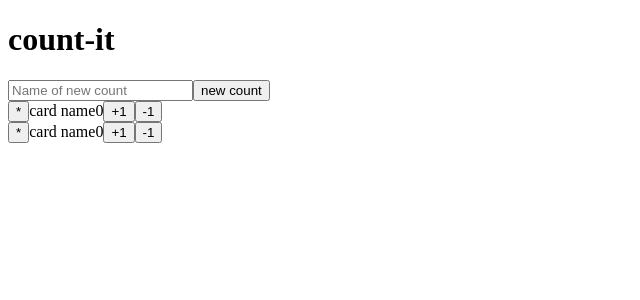
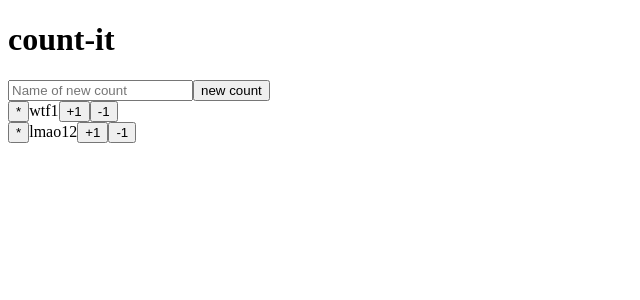
Before and after one commit to gr3yknigh1/count-it, a React (Create React App) app: page / in a window 1280 px wide. Shown: the top 300 px of the page, without its empty margins (0-640 px from the left). Built offline with nearby package versions, Linux system fonts and the light colour scheme.

Commit message:
Render counter's label and count on card

```diff
--- a/src/features/counter/components/Card.tsx
+++ b/src/features/counter/components/Card.tsx
@@ -1,6 +1,14 @@
 import { useCallback } from "react";
 
-export default function Card(): JSX.Element {
+import Counter from "../counter";
+
+export interface CardProps {
+  counter: Counter
+}
+
+export default function Card(props: CardProps): JSX.Element {
+
+  const { label, count } = props.counter;
 
   const openMenu = useCallback(() => {
     console.log("Open menu");
@@ -13,8 +21,8 @@ export default function Card(): JSX.Element {
   return (
     <div className="card">
       <button className="card-menu" onClick={openMenu}>*</button>
-      <span className="card-label">card name</span>
-      <span className="card-count">0</span>
+      <span className="card-label">{ label }</span>
+      <span className="card-count">{ count.toString() }</span>
       <button
         className="card-button card-button-plus"
         onClick={() => { changeCountValue(+1); }}
--- a/src/features/counter/components/CardContainer.tsx
+++ b/src/features/counter/components/CardContainer.tsx
@@ -5,7 +5,7 @@ export default function CardContainer() {
 
     const counters = useAppSelector(state => state.counter.counters);
     const counterElements = counters.map(
-        (counter) => <Card></Card>
+        (counter) => <Card counter={ counter }></Card>
     );
 
     return (
```
